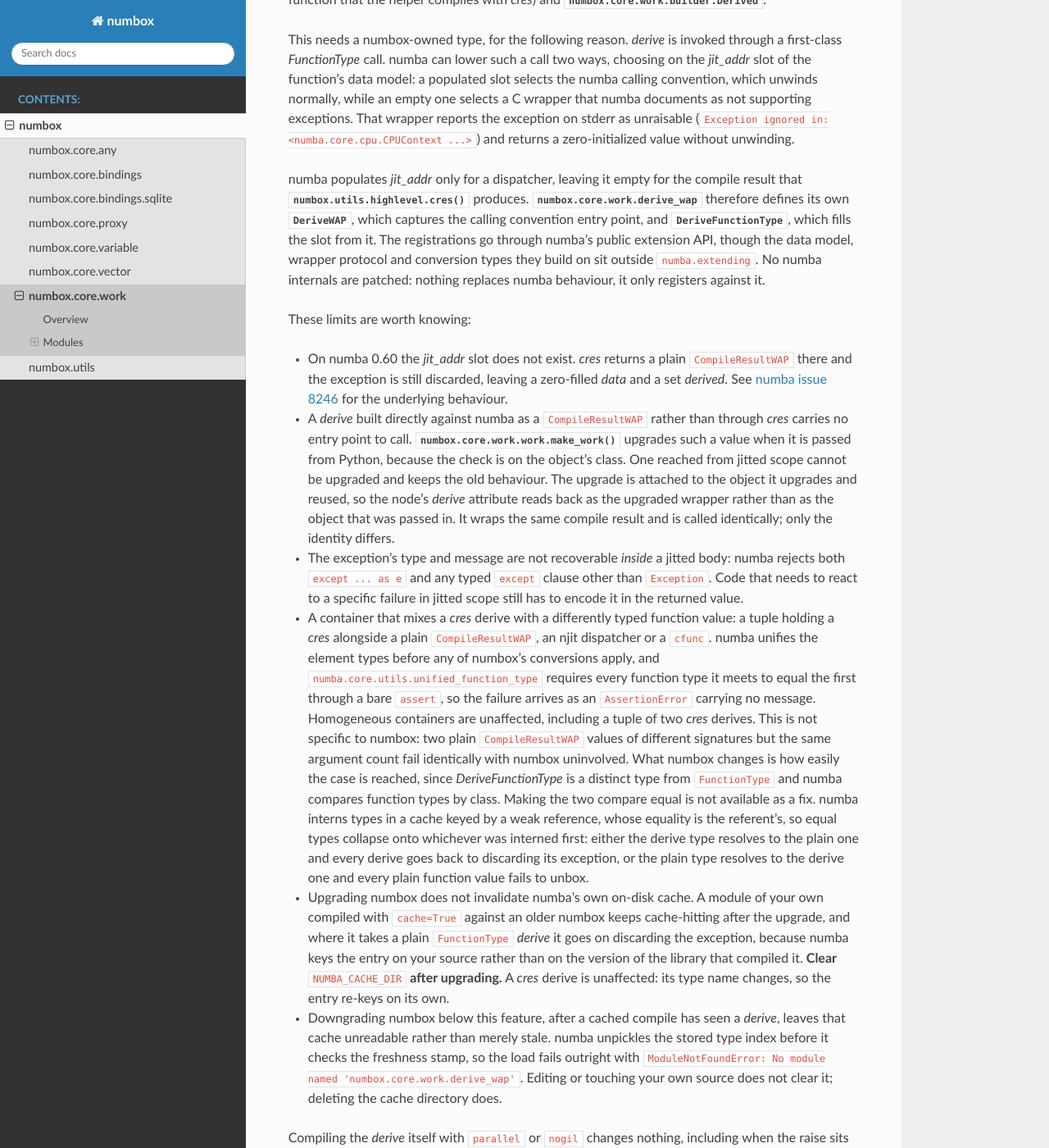
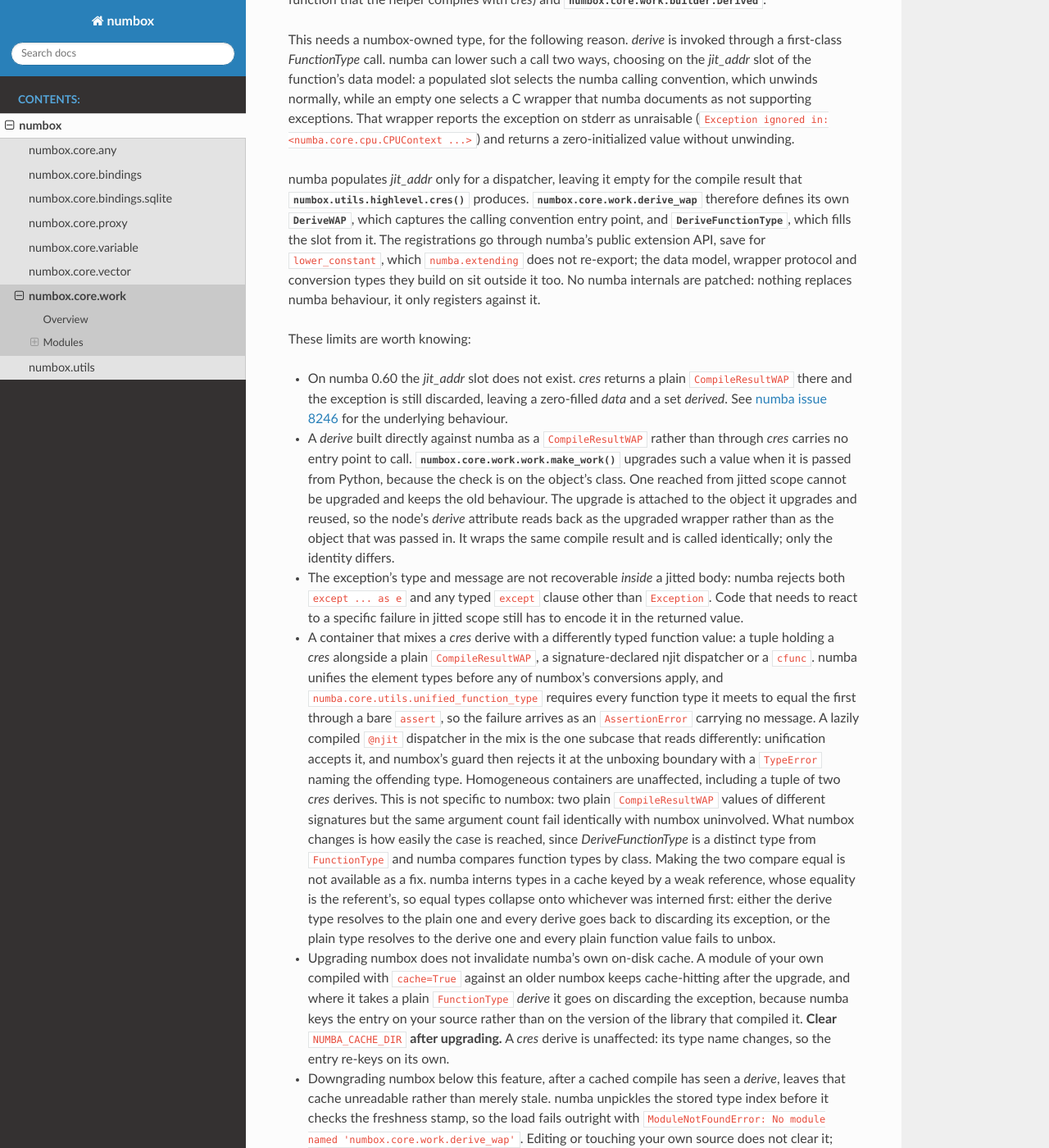
Before and after one commit to Goykhman/numbox, a Sphinx documentation site: the page built from docs/numbox.core.work.rst, in a window 1280 px wide and 1400 px high, scrolled down 11281 px. Shown: the whole window at 82% size. Built offline with Sphinx 7.4.7 and the Read the Docs theme 3.1.0, drawn with Linux system fonts in a browser that asks for light colours; some of the changed text lies outside the part shown.

Commit message:
Correct doc drift: wrapper shape, mixed-container subcase, decorator provenance, slot names
make_work is no longer an @njit dispatcher, so the rst line calling it the convenience @njit wrapper was stale. The mixed-container bullet now names the one subcase that behaves differently: unification accepts a lazily compiled @njit dispatcher, and the conversion guard rejects it at the unboxing boundary with a TypeError rather than the bare assert firing. The extension-API sentences carve out lower_constant, which numba.extending does not re-export. The FunctionModel comment names the 0.60 slot names (addr, pyaddr) and the eager @njit helper that keeps this constant living here.

```diff
--- a/docs/numbox.core.work.rst
+++ b/docs/numbox.core.work.rst
@@ -560,9 +560,9 @@
 therefore defines its own :class:`~numbox.core.work.derive_wap.DeriveWAP`, which captures
 the calling convention entry point, and :class:`~numbox.core.work.derive_wap.DeriveFunctionType`,
 which fills the slot from it. The registrations go through numba's public extension API,
-though the data model, wrapper protocol and conversion types they build on sit outside
-``numba.extending``. No numba internals are patched: nothing replaces numba behaviour, it
-only registers against it.
+save for ``lower_constant``, which ``numba.extending`` does not re-export; the data
+model, wrapper protocol and conversion types they build on sit outside it too. No numba
+internals are patched: nothing replaces numba behaviour, it only registers against it.
 
 These limits are worth knowing:
 
@@ -583,13 +583,17 @@
   ``Exception``. Code that needs to react to a specific failure in jitted scope still has
   to encode it in the returned value.
 - A container that mixes a `cres` derive with a differently typed function value: a tuple
-  holding a `cres` alongside a plain ``CompileResultWAP``, an njit dispatcher or a
-  ``cfunc``. numba unifies the element types before any of numbox's conversions apply, and
-  ``numba.core.utils.unified_function_type`` requires every function type it meets to equal
-  the first through a bare ``assert``, so the failure arrives as an ``AssertionError``
-  carrying no message. Homogeneous containers are unaffected, including a tuple of two
-  `cres` derives. This is not specific to numbox: two plain ``CompileResultWAP`` values of
-  different signatures but the same argument count fail identically with numbox uninvolved.
+  holding a `cres` alongside a plain ``CompileResultWAP``, a signature-declared njit
+  dispatcher or a ``cfunc``. numba unifies the element types before any of numbox's
+  conversions apply, and ``numba.core.utils.unified_function_type`` requires every
+  function type it meets to equal the first through a bare ``assert``, so the failure
+  arrives as an ``AssertionError`` carrying no message. A lazily compiled ``@njit``
+  dispatcher in the mix is the one subcase that reads differently: unification accepts
+  it, and numbox's guard then rejects it at the unboxing boundary with a ``TypeError``
+  naming the offending type.
+  Homogeneous containers are unaffected, including a tuple of two `cres` derives. This
+  is not specific to numbox: two plain ``CompileResultWAP`` values of different
+  signatures but the same argument count fail identically with numbox uninvolved.
   What numbox changes is how easily the case is reached, since `DeriveFunctionType` is a
   distinct type from ``FunctionType`` and numba compares function types by class. Making the
   two compare equal is not available as a fix. numba interns types in a cache keyed by a
@@ -659,7 +663,8 @@
 
 Here :func:`numbox.core.work.lowlevel_work_utils.ll_make_work` is the intrinsic
 `Work` constructor — it inlines directly into the calling jitted scope, whereas
-:func:`numbox.core.work.work.make_work` is the convenience ``@njit`` wrapper around it.
+:func:`numbox.core.work.work.make_work` is the Python-scope convenience wrapper around it,
+a plain function whose jitted callers reach an ``@overload`` of the same shape.
 The utility registry module can be defined as
 
 .. literalinclude:: ./_static/work_registry.py
```
Also changed, not shown: 2 other files.
